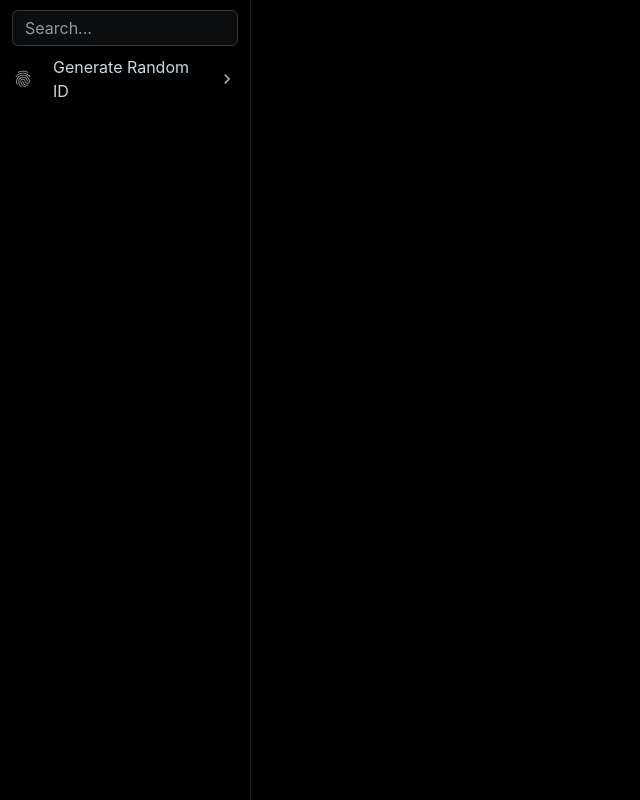
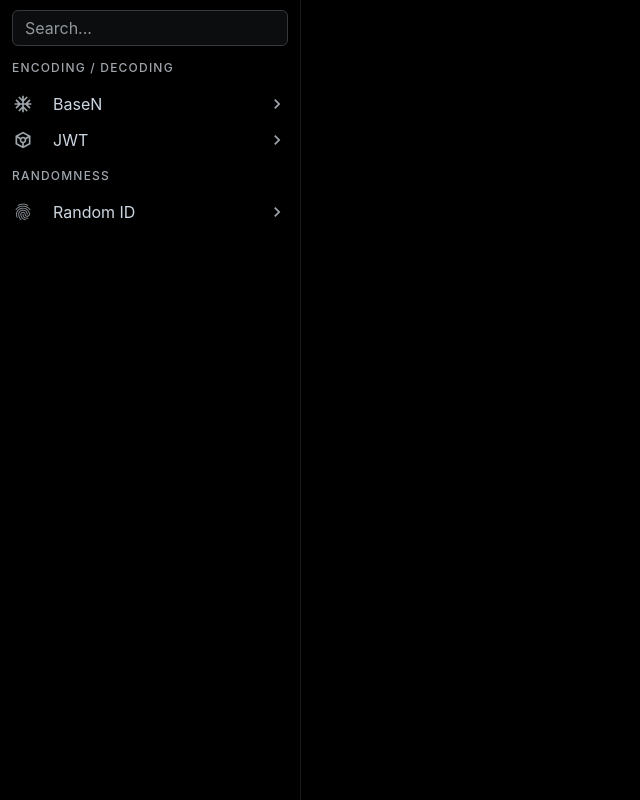
Before and after one commit to mhoc/toolbox.hockerman.com, a Next.js app: page / in a window 1280 px wide. Shown: the whole page, without its empty margins (0-640 px from the left). Built offline with nearby package versions, Linux system fonts and the light colour scheme.

Commit message:
Some stuff.

```diff
--- /dev/null
+++ b/components/common/JSONView/JSONView.tsx
@@ -0,0 +1,45 @@
+import { Box, Typography } from "@mui/joy";
+
+export interface JSONViewProps {
+  obj: any;
+}
+
+export const JSONView = (props: JSONViewProps) => {
+  const { obj } = props;
+  if (!obj) {
+    return <Box>Nothing</Box>;
+  }
+  const keys = Object.keys(obj);
+  return (
+    <Box>
+      <Typography sx={{ fontFamily: "monospace" }}>{"{"}</Typography>
+      {keys.map((k, i) => (
+        <Box key={k} sx={{ display: "flex", flexDirection: "row" }}>
+          <Typography sx={{ fontFamily: "monospace" }}>
+            &nbsp;&nbsp;&nbsp;{'"'}
+          </Typography>
+          <Typography sx={{ fontFamily: "monospace" }}>{`${k}`}</Typography>
+          <Typography sx={{ fontFamily: "monospace" }}>{'":'}&nbsp;</Typography>
+          {typeof obj[k] === "string" && (
+            <>
+              <Typography sx={{ fontFamily: "monospace" }}>{'"'}</Typography>
+              <Typography sx={{ fontFamily: "monospace" }}>{obj[k]}</Typography>
+              {i !== keys.length - 1 && (
+                <Typography sx={{ fontFamily: "monospace" }}>{'",'}</Typography>
+              )}
+            </>
+          )}
+          {typeof obj[k] === "number" && (
+            <>
+              <Typography sx={{ fontFamily: "monospace" }}>{obj[k]}</Typography>
+              {i !== keys.length - 1 && (
+                <Typography sx={{ fontFamily: "monospace" }}>{","}</Typography>
+              )}
+            </>
+          )}
+        </Box>
+      ))}
+      <Typography sx={{ fontFamily: "monospace" }}>{"}"}</Typography>
+    </Box>
+  );
+};
--- /dev/null
+++ b/components/common/JSONView/index.ts
@@ -0,0 +1 @@
+export * from "./JSONView";
--- /dev/null
+++ b/components/hooks/useToolset.tsx
@@ -0,0 +1,7 @@
+import { Toolset } from "@/components/tools/Tool";
+
+const allToolset = new Toolset();
+
+export const useToolset = () => {
+  return allToolset;
+};
--- /dev/null
+++ b/components/tools/BaseEncodingTool.tsx
@@ -0,0 +1,77 @@
+import { AcUnit } from "@mui/icons-material";
+import { Box, Sheet, Textarea, Typography } from "@mui/joy";
+import { useEffect, useState } from "react";
+
+import { Tool } from "./Tool";
+
+const resultsRowSx = {
+  display: "flex",
+  flexDirection: "row",
+  mt: 1,
+};
+
+const resultsSheetSx = {
+  mr: 1,
+  p: 1,
+  maxWidth: "400px",
+  width: "400px",
+};
+
+const contentTypographySx = {
+  fontFamily: "monospace",
+  maxWidth: "380px",
+  overflowWrap: "anywhere",
+};
+
+const BaseEncodingToolComponent = () => {
+  const [text, setText] = useState("");
+  const [toBase64, setToBase64] = useState("");
+  const [fromBase64, setFromBase64] = useState("");
+
+  useEffect(() => {
+    setToBase64(window.btoa(text));
+    try {
+      setFromBase64(window.atob(text));
+    } catch (err) {
+      setFromBase64("Invalid");
+    }
+  }, [text]);
+
+  return (
+    <Box sx={{ width: "100%" }}>
+      <Typography>Your Text:</Typography>
+      <Textarea
+        maxRows={4}
+        minRows={4}
+        onChange={(e) => setText(e.target.value)}
+        sx={{ width: "400px" }}
+        value={text}
+      />
+      {text.length > 0 && (
+        <>
+          <Typography level="h3" sx={{ fontFamily: "monospace", mt: 2 }}>
+            base64
+          </Typography>
+          <Box sx={resultsRowSx}>
+            <Sheet sx={resultsSheetSx}>
+              <Typography level="body2">Encoded To</Typography>
+              <Typography sx={contentTypographySx}>{toBase64}</Typography>
+            </Sheet>
+            <Sheet sx={resultsSheetSx}>
+              <Typography level="body2">Decoded From</Typography>
+              <Typography sx={contentTypographySx}>{fromBase64}</Typography>
+            </Sheet>
+          </Box>
+        </>
+      )}
+    </Box>
+  );
+};
+
+export const BaseEncodingTool: Tool = {
+  category: "Encoding / Decoding",
+  component: BaseEncodingToolComponent,
+  description: "encode ",
+  icon: AcUnit,
+  name: "BaseN",
+};
--- a/components/tools/IDGeneratorTool.tsx
+++ b/components/tools/IDGeneratorTool.tsx
@@ -1,7 +1,18 @@
 import { FingerprintOutlined } from "@mui/icons-material";
-import { Button, Slider, Typography } from "@mui/joy";
+import { Button, Slider, Sheet, Typography } from "@mui/joy";
 import * as nanoid from "nanoid";
 import { useState } from "react";
+
+import { Tool } from "./Tool";
+
+const generatorSheetSx = {
+  alignItems: "center",
+  display: "flex",
+  flexDirection: "row",
+  m: 1,
+  p: 4,
+  minWidth: "600px",
+};
 
 const IDGeneratorToolComponent = () => {
   const [gUuidv4, setGUuidv4] = useState(crypto.randomUUID());
@@ -20,13 +31,13 @@ const IDGeneratorToolComponent = () => {
   return (
     <>
       <div className="root">
-        <div className="generator">
+        <Sheet sx={generatorSheetSx} variant="outlined">
           <Button onClick={genUUIDv4} sx={{ mr: 2 }}>
             UUIDv4
           </Button>
           <Typography sx={{ fontFamily: "monospace" }}>{gUuidv4}</Typography>
-        </div>
-        <div className="generator">
+        </Sheet>
+        <Sheet sx={generatorSheetSx} variant="outlined">
           <Button onClick={() => genNanoid(nanoidLength)} sx={{ mr: 2 }}>
             nanoid
           </Button>
@@ -43,7 +54,7 @@ const IDGeneratorToolComponent = () => {
             sx={{ mr: 2, width: "150px" }}
           />
           <Typography sx={{ fontFamily: "monospace" }}>{gNanoid}</Typography>
-        </div>
+        </Sheet>
       </div>
       <style jsx>{`
         .root {
@@ -54,15 +65,17 @@ const IDGeneratorToolComponent = () => {
           display: flex;
           flex-direction: row;
           margin-bottom: 24px;
+          padding: 24px;
         }
       `}</style>
     </>
   );
 };
 
-export const IDGeneratorTool = {
+export const IDGeneratorTool: Tool = {
+  category: "Randomness",
   component: IDGeneratorToolComponent,
-  description: "Generate random IDs",
+  description: "generate a random ID",
   icon: FingerprintOutlined,
-  name: "Generate Random ID",
+  name: "Random ID",
 };
--- /dev/null
+++ b/components/tools/JWTDecoderTool.tsx
@@ -0,0 +1,67 @@
+import { TokenOutlined } from "@mui/icons-material";
+import { Box, Sheet, Textarea, Typography } from "@mui/joy";
+import jwtdecode from "jwt-decode";
+import { useEffect, useState } from "react";
+
+import { JSONView } from "@/components/common/JSONView";
+import { Tool } from "./Tool";
+
+const JWTDecoderToolComponent = () => {
+  const [userJwt, setUserJwt] = useState(
+    "eyJhbGciOiJIUzI1NiIsInR5cCI6IkpXVCJ9.eyJzdWIiOiIxMjM0NTY3ODkwIiwibmFtZSI6IkpvaG4gRG9lIiwiaWF0IjoxNTE2MjM5MDIyfQ.SflKxwRJSMeKKF2QT4fwpMeJf36POk6yJV_adQssw5c"
+  );
+  const [userJwtHeader, setUserJwtHeader] = useState<any>();
+  const [userJwtBody, setUserJwtBody] = useState<any>();
+  const [error, setError] = useState("");
+
+  useEffect(() => {
+    try {
+      setError("");
+      setUserJwtHeader(jwtdecode(userJwt, { header: true }));
+      setUserJwtBody(jwtdecode(userJwt));
+    } catch (err: any) {
+      setError(`Invalidly formatting JWT (${err.message})`);
+    }
+  }, [userJwt]);
+
+  return (
+    <Box sx={{ width: "100%" }}>
+      <Typography>Paste your JWT here:</Typography>
+      <Textarea
+        maxRows={4}
+        minRows={4}
+        onChange={(e) => setUserJwt(e.target.value)}
+        sx={{ width: "400px" }}
+        value={userJwt}
+      />
+
+      {error && userJwt.length > 0 && (
+        <Typography color="danger">{error}</Typography>
+      )}
+      {!error && userJwt.length > 0 && (
+        <>
+          <Typography level="h3" sx={{ mt: 1 }}>
+            Header
+          </Typography>
+          <Sheet sx={{ m: 1, p: 2 }}>
+            <JSONView obj={userJwtHeader} />
+          </Sheet>
+          <Typography level="h3" sx={{ mt: 1 }}>
+            Body
+          </Typography>
+          <Sheet sx={{ m: 1, p: 2 }}>
+            <JSONView obj={userJwtBody} />
+          </Sheet>
+        </>
+      )}
+    </Box>
+  );
+};
+
+export const JWTDecoderTool: Tool = {
+  category: "Encoding / Decoding",
+  component: JWTDecoderToolComponent,
+  description: "decode the content of a jwt",
+  icon: TokenOutlined,
+  name: "JWT",
+};
--- /dev/null
+++ b/components/tools/Tool.tsx
@@ -0,0 +1,66 @@
+import { BaseEncodingTool } from "./BaseEncodingTool";
+import { IDGeneratorTool } from "./IDGeneratorTool";
+import { JWTDecoderTool } from "./JWTDecoderTool";
+
+export interface Tool {
+  category: string;
+  component: React.FC<{}>;
+  description: string;
+  icon: React.FC<any>;
+  name: string;
+}
+
+export interface Category {
+  category: string;
+  tools: Tool[];
+}
+
+export class Toolset {
+  public static readonly ALL_TOOLS: Tool[] = [
+    BaseEncodingTool,
+    JWTDecoderTool,
+    IDGeneratorTool,
+  ];
+
+  private readonly _tools: Tool[];
+
+  constructor(tools?: Tool[]) {
+    if (tools) {
+      this._tools = tools;
+    } else {
+      this._tools = Toolset.ALL_TOOLS;
+    }
+  }
+
+  public byCategory(): Category[] {
+    const categoryMap: Record<string, Tool[]> = {};
+    for (const tool of this._tools) {
+      if (categoryMap[tool.category]) {
+        categoryMap[tool.category].push(tool);
+      } else {
+        categoryMap[tool.category] = [tool];
+      }
+    }
+    return Object.keys(categoryMap).map((cat) => ({
+      category: cat,
+      tools: categoryMap[cat],
+    }));
+  }
+
+  public byName(name: string): Tool | undefined {
+    return this._tools.find((t) => t.name === name);
+  }
+
+  public search(searchTerm: string): Toolset {
+    const searchTermLc = searchTerm.toLowerCase();
+    return new Toolset(
+      this._tools.filter((t) => {
+        return (
+          t.category.toLowerCase().includes(searchTermLc) ||
+          t.description.toLowerCase().includes(searchTermLc) ||
+          t.name.toLowerCase().includes(searchTermLc)
+        );
+      })
+    );
+  }
+}
--- /dev/null
+++ b/components/utils/base32.ts
@@ -0,0 +1 @@
+export const toBase32 = (st: string) => {};
--- a/package.json
+++ b/package.json
@@ -15,6 +15,7 @@
     "@mui/icons-material": "^5.11.16",
     "@mui/joy": "^5.0.0-alpha.74",
     "@mui/material": "^5.11.16",
+    "jwt-decode": "^3.1.2",
     "nanoid": "^4.0.2",
     "next": "13.3.0",
     "react": "18.2.0",
--- a/pages/_document.tsx
+++ b/pages/_document.tsx
@@ -1,13 +1,15 @@
-import { Html, Head, Main, NextScript } from 'next/document'
+import { Html, Head, Main, NextScript } from "next/document";
 
 export default function Document() {
   return (
     <Html lang="en">
-      <Head />
+      <Head>
+        <title>Toolbox</title>
+      </Head>
       <body>
         <Main />
         <NextScript />
       </body>
     </Html>
-  )
+  );
 }
--- a/pages/index.tsx
+++ b/pages/index.tsx
@@ -7,31 +7,23 @@ import {
   ListItemButton,
   ListItemContent,
   ListItemDecorator,
+  ListSubheader,
   Typography,
 } from "@mui/joy";
 import { useState } from "react";
 
-import { IDGeneratorTool } from "@/components/tools/IDGeneratorTool";
-
-const tools = {
-  [IDGeneratorTool.name]: IDGeneratorTool,
-};
+import { useToolset } from "@/components/hooks/useToolset";
 
 export default function Home() {
   const [selected, setSelected] = useState("");
   const [search, setSearch] = useState("");
+  const allToolset = useToolset();
 
-  const selectedTool = selected ? tools[selected] : undefined;
-
-  const filteredTools =
+  const selectedTool = allToolset.byName(selected);
+  const byCategory =
     search.length > 0
-      ? Object.values(tools).filter((t) => {
-          return (
-            t.name.toLowerCase().includes(search.toLowerCase()) ||
-            t.description.toLowerCase().includes(search.toLowerCase())
-          );
-        })
-      : Object.values(tools);
+      ? allToolset.search(search).byCategory()
+      : allToolset.byCategory();
 
   return (
     <>
@@ -47,21 +39,26 @@ export default function Home() {
                 />
               </ListItemContent>
             </ListItem>
-            {filteredTools.map((tool) => (
-              <ListItem key={tool.name}>
+            {byCategory.map((category) => (
+              <>
+                <ListSubheader>{category.category}</ListSubheader>
+                {Object.values(category.tools).map((t) => (
+                  <ListItem key={t.name}>
                     <ListItemButton
-                  onClick={() => setSelected(tool.name)}
-                  selected={selected === tool.name}
+                      onClick={() => setSelected(t.name)}
+                      selected={selected === t.name}
                     >
                       <ListItemDecorator>
-                    <tool.icon />
+                        <t.icon />
                       </ListItemDecorator>
                       <ListItemContent>
-                    <Typography>{tool.name}</Typography>
+                        <Typography>{t.name}</Typography>
                       </ListItemContent>
                       <KeyboardArrowRightOutlined />
                     </ListItemButton>
                   </ListItem>
+                ))}
+              </>
             ))}
           </List>
         </div>
@@ -82,7 +79,8 @@ export default function Home() {
         .sidebar {
           display: flex;
           flex-direction: column;
-          max-width: 250px;
+          width: 300px;
+          max-width: 300px;
         }
         .content {
           padding: 32px;
```
Also changed, not shown: 1 other file (tests, documents, lock files or other folders). Lines whose indentation alone changed are shown as unchanged.
